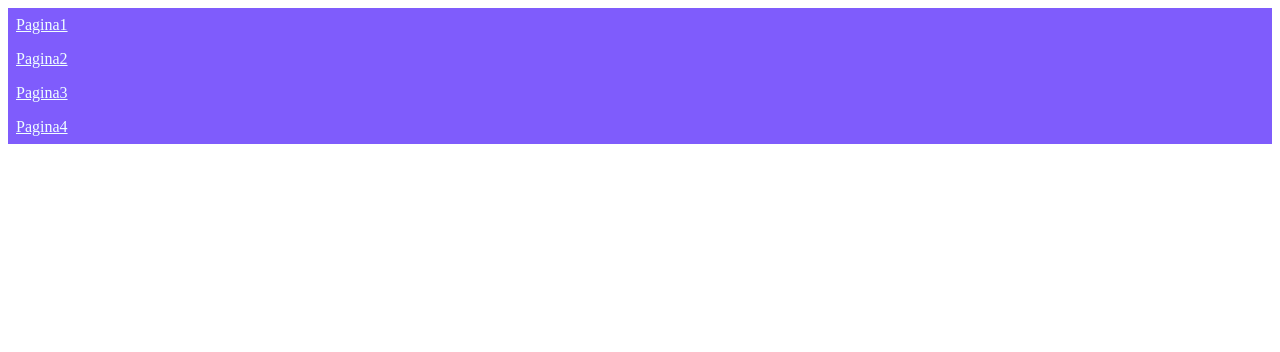
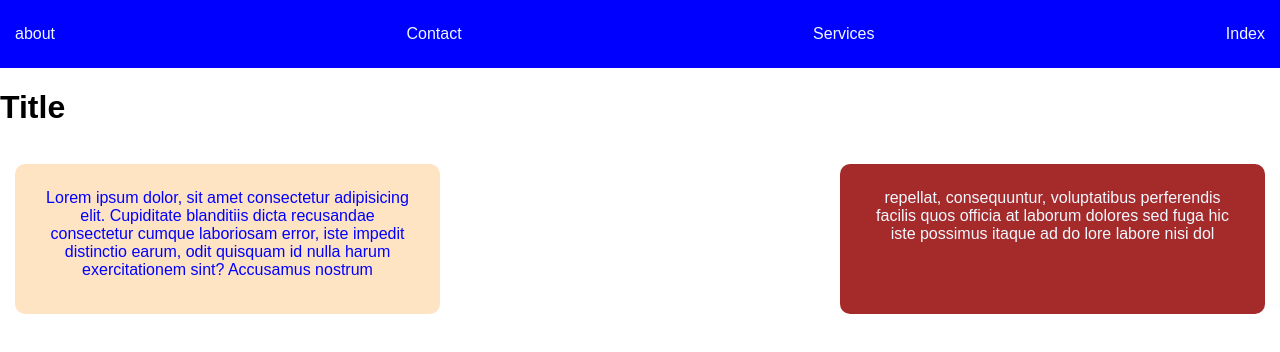
Before and after one commit to Juanarielr/Pagina1, a plain HTML site: page Index.html in a window 1280 px wide. Drawn offline with Linux system fonts and the light colour scheme.

Commit message:
Añadido de nuevas configuraciones previo examen

```diff
--- a/Index.html
+++ b/Index.html
@@ -1,30 +1,32 @@
 <!DOCTYPE html>
-<html lang="en">
 <head>
     <meta charset="UTF-8">
     <meta http-equiv="X-UA-Compatible" content="IE=edge">
     <meta name="viewport" content="width=device-width, initial-scale=1.0">
     <link rel="icon" href="robots.jpg" type="image/x-icon">
-    <title>Index</title>
-    <link rel="stylesheet" href="Styles.css">
+    <title>My  landing page</title>
+    <link rel="stylesheet" href="Styles/Main.css">
+    <link rel="stylesheet" href="Styles/Index.css">
     <link rel="text/js" href="logic.js">
 </head>
 <body>
         <nav>
-            <ul>
-                <li>
-                    <a href="Pagina1.html">Pagina1</a>
-                </li>
-                <li>
-                    <a href="Pagina2.html">Pagina2</a>
-                </li>
-                <li>
-                    <a href="Pagina3.html">Pagina3</a>
-                </li>
-                <li>
-                    <a href="Pagina4.html">Pagina4</a>
-                </li>
-            </ul>
+                    <a href="About.html">about</a>
+                    <a href="Contact.html">Contact</a>
+                    <a href="Services.html">Services</a>
+                    <a href="Index.html">Index</a>
         </nav>
+        <h1>Title</h1>
+        <div>
+            <p class="izq">Lorem ipsum dolor, sit amet consectetur
+                adipisicing elit. Cupiditate blanditiis dicta
+                recusandae consectetur cumque laboriosam error,
+                iste impedit distinctio earum, odit quisquam id
+                nulla harum exercitationem sint? Accusamus nostrum </p>
+            <p class="der"> repellat, consequuntur, voluptatibus perferendis
+                facilis quos officia at laborum
+                dolores sed fuga hic iste possimus itaque ad do
+                lore labore nisi dol</p>
+        </div>
 </body>
 </html>
--- a/Styles.css
+++ /dev/null
@@ -1,15 +0,0 @@
-
-
-ul{
-    list-style-type:none;
-    margin: 0;
-    padding: 0;
-    overflow:hidden;
-}
-li{float:none;}
-li a{
-    color: azure;
-    display:block;
-    padding: 8px;
-    background-color:rgb(127, 92, 252);
-}
--- /dev/null
+++ b/Styles/Index.css
@@ -0,0 +1,27 @@
+div{
+    margin: 15px;
+}
+
+p{
+    /* margin: 60px; */
+    padding: 25px;
+    text-align: center;
+    border-radius: 10px;
+    width: 30%;
+    height: 100px;
+    overflow: overlay;
+    /* float: left; */
+    /* display: inline; */
+}
+
+.izq{
+    background-color: bisque;
+    color: blue;
+    float: left;
+}
+
+.der{
+    background-color: brown;
+    color: aliceblue;
+    float: right;
+}
--- /dev/null
+++ b/Styles/Main.css
@@ -0,0 +1,38 @@
+
+/*ul{
+    list-style-type:none;
+    margin: 0;
+    padding: 0;
+    overflow:hidden;
+}
+li{float:none;}
+li a{
+    color: azure;
+    display:block;
+    padding: 8px;
+    background-color:rgb(127, 92, 252);
+}*/
+
+body{
+    margin: 0;
+    font-family: Arial, sans-serif;
+    background-image: Imagenes/bmw-1313343_640.jpg;
+}
+
+nav{
+    display: flex;
+    justify-content: space-between;
+    align-items: center;
+    background-color: blue;
+    color: black;
+}
+nav a{
+    color: aliceblue;
+    text-decoration: none;
+    margin: 0 15px;
+    padding: 25px 0;
+}
+nav a:hover{
+    color: black;
+    background-color: aqua;
+}
```
Also changed, not shown: Pagina4.html (deleted, +0 -25 lines), About.html (renamed from Pagina1.html), Contact.html (renamed from Pagina2.html), Imagenes/bmw-1313343_640.jpg (added), Services.html (renamed from Pagina3.html), 1 other file.
